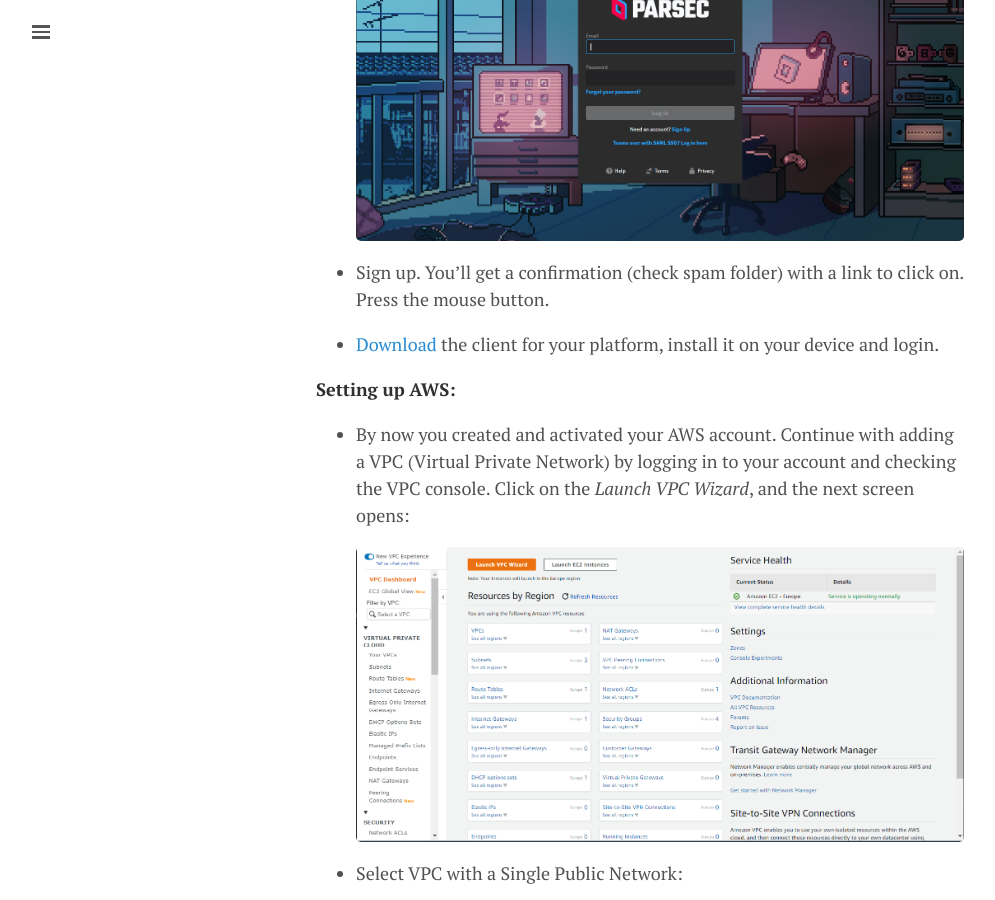
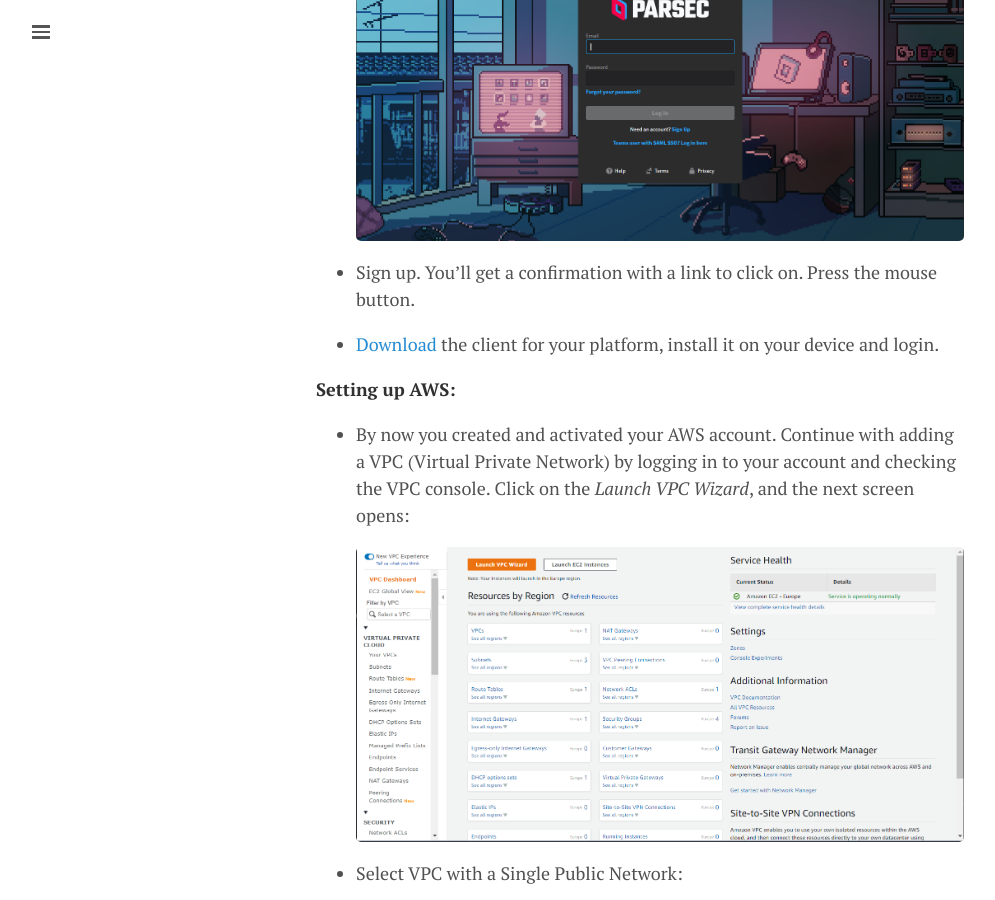
Before and after one commit to lgeurts/lgeurts.github.io, a Jekyll site: the page built from _posts/2021-11-02-aws-high-performance-cloud-gaming.md, in a window 1280 px wide and 900 px high, scrolled down 1569 px. Shown: the whole window, without its empty margins (0-995 px from the left). Built offline with Jekyll 4.4.1, drawn with Linux system fonts in a browser that asks for light colours; nearby versions of some CDN libraries; comment, search, counter and statistics services are not loaded.

Commit message:
Update 2021-11-02-aws-high-performance-cloud-gaming.md

```diff
--- a/_posts/2021-11-02-aws-high-performance-cloud-gaming.md
+++ b/_posts/2021-11-02-aws-high-performance-cloud-gaming.md
@@ -44,7 +44,7 @@
 
   <img src="/assets/aws-parsec-setup/parsec-new-account.png" width="654">
 
-- Sign up. You'll get a confirmation (check spam folder) with a link to click on. Press the mouse button.
+- Sign up. You'll get a confirmation with a link to click on. Press the mouse button.
 
 - [Download](https://parsec.app/downloads/) the client for your platform, install it on your device and login.
 
```
